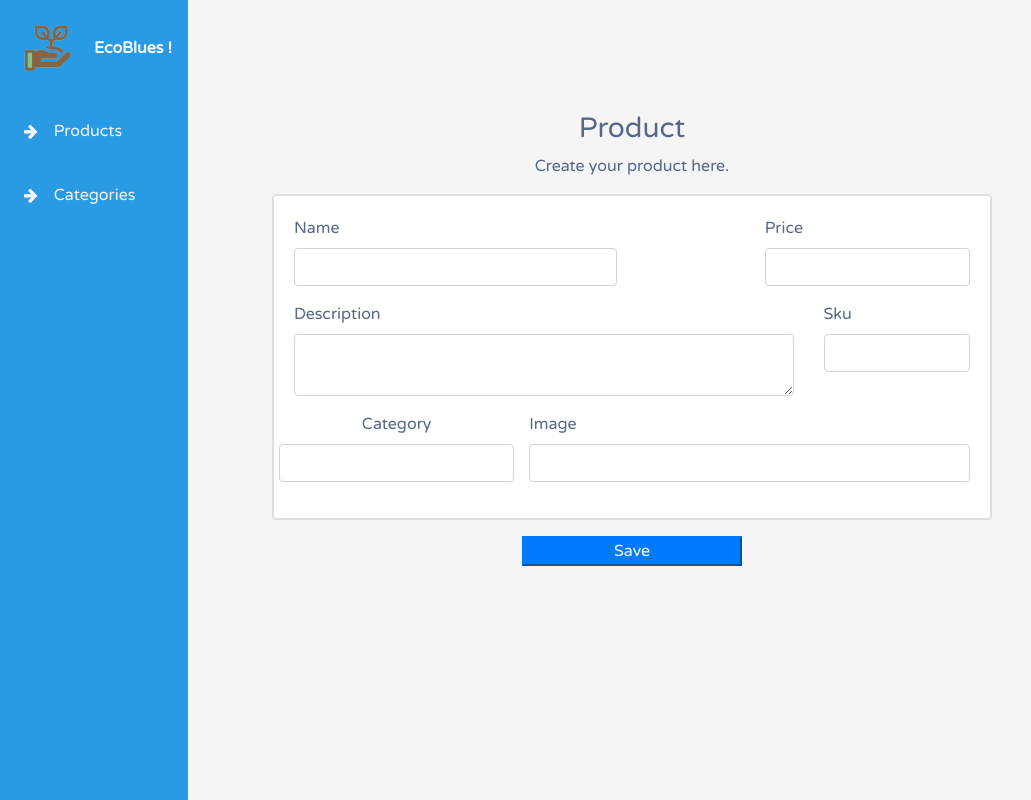
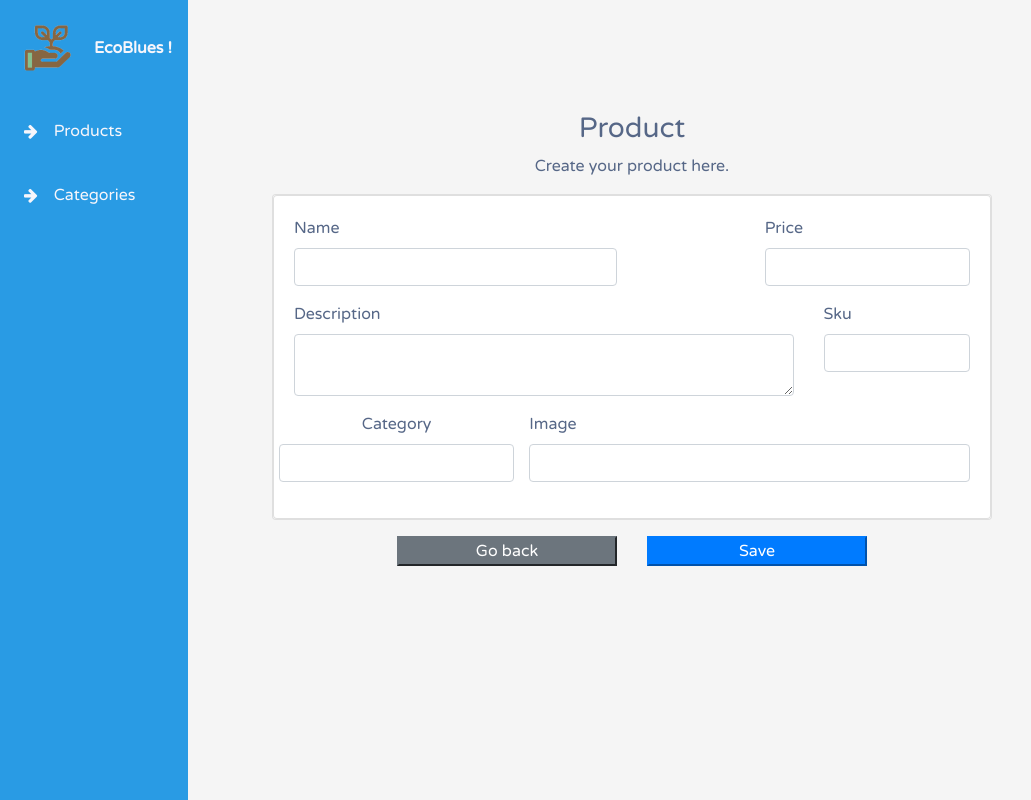
Before and after one commit to WapFalo/ecommerceSite, a Symfony app: template templates/admin/product/new.html.twig in a window 1280 px wide. Shown: the whole page, without its empty margins (0-1031 px from the left). Run offline with Twig, Linux system fonts and the light colour scheme; the template is opened without the code that fills it, so the values that code supplies are empty; form fields are guessed from the names that the template uses; some libraries are stand-ins or nearby versions.

Commit message:
add "go back" buttons

```diff
--- a/templates/admin/category/_form.html.twig
+++ b/templates/admin/category/_form.html.twig
@@ -29,6 +29,11 @@
 
 			<div class="row justify-content-center mt-3">
 				<div class="col-sm-4">
+					<a href="{{ path('app_admin_category_index') }}">
+						<button type="button" class="btn-block btn-secondary">Go back</button>
+					</a>
+				</div>
+				<div class="col-sm-4">
 					<button type="submit" class="btn-block btn-primary">Save</button>
 				</div>
 				{{ form_end(form) }}
--- a/templates/admin/product/_form.html.twig
+++ b/templates/admin/product/_form.html.twig
@@ -44,6 +44,11 @@
 
 			<div class="row justify-content-center mt-3">
 				<div class="col-sm-4">
+					<a href="{{ path('app_admin_product_index') }}">
+						<button type="button" class="btn-block btn-secondary">Go back</button>
+					</a>
+				</div>
+				<div class="col-sm-4">
 					<button type="submit" class="btn-block btn-primary">Save</button>
 				</div>
 				{{ form_end(form) }}
```
